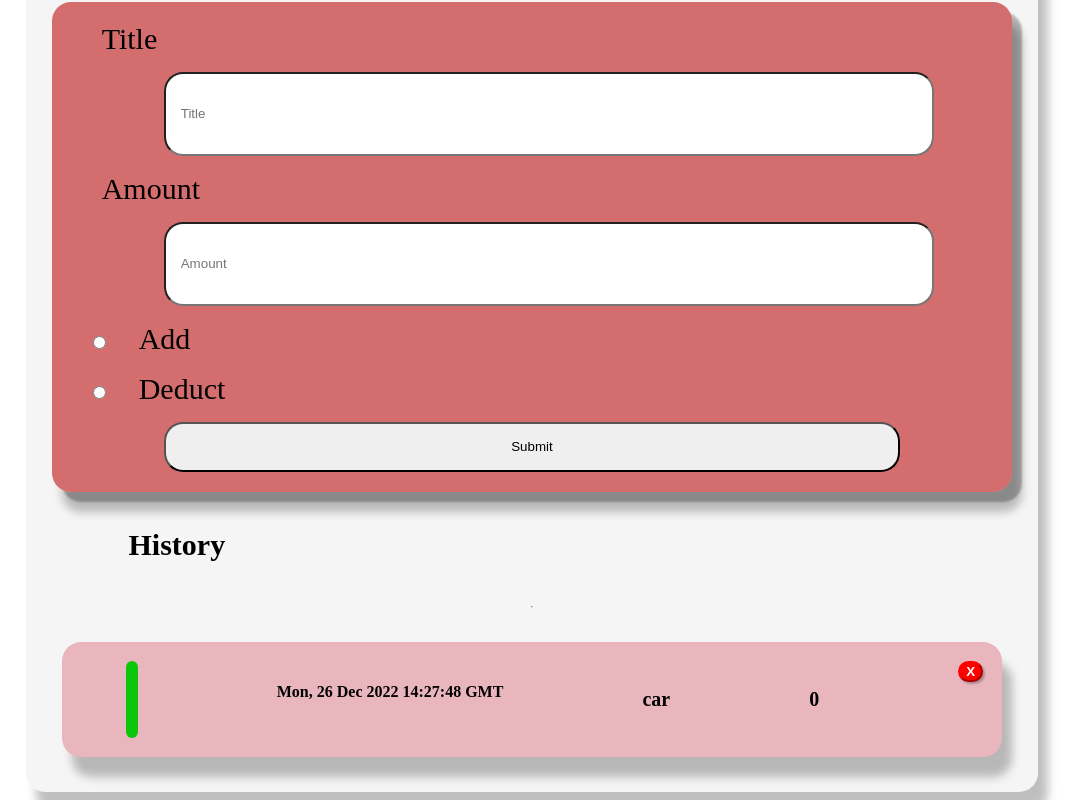
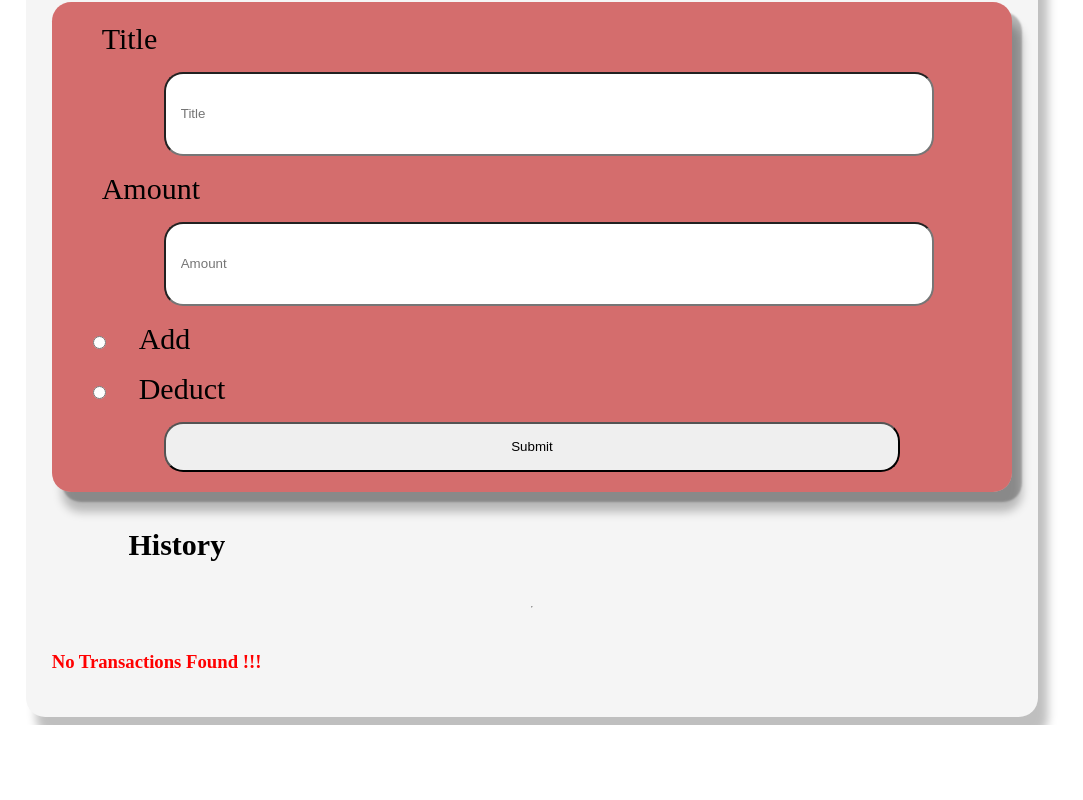
Before and after one commit to qasim29/expense-tracker, a React (Create React App) app: page / in a window 1280 px wide. Shown: the part 747-1547 px from the top of the page, without its empty margins (108-1191 px from the left). After the commit the page ends 1472 px from the top, so only its background shows below. Built offline with nearby package versions, Linux system fonts and the light colour scheme; the HTML template or start-up script is replaced by a standard one.

Commit message:
add, delete & status functionality added

```diff
--- a/src/App.js
+++ b/src/App.js
@@ -1,17 +1,17 @@
+import { useState } from "react";
 import "./styles/App.css";
 import StatsPanel from "./components/StatsPanel";
 import History from "./components/History";
 import AddTransaction from "./components/AddTransaction";
 import Card from "./components/Card";
-import { useState } from "react";
 
 const dummy_Expenses = [
-  {
-    id: "e1",
-    title: "car",
-    amount: 0,
-    date: null,
-  },
+  // {
+  //   id: "e1",
+  //   title: "car",
+  //   amount: 0,
+  //   date: null,
+  // },
 ];
 
 function App() {
@@ -19,9 +19,18 @@ function App() {
 
   const addExpense = (expense) => {
     setExpense((prevState) =>{
-      return [expense,...prevState];
+      const arr= [expense,...prevState];
+      console.log(arr);
+      return arr;
     });
-    console.log(expenses);
+  }
+  const deleteExpense=(id)=>{
+    setExpense((prevState)=>{
+      const ex=prevState.filter(obj => obj.id !== id)
+      console.log(ex);
+      return ex;
+    });
+
   }
 
   return (
@@ -43,7 +52,7 @@ function App() {
       </div>
 
       <div id="container4">
-        <History expenses={expenses}></History>
+        <History expenses={expenses} deleteExpense={deleteExpense}></History>
       </div>
     </Card>
   );
--- a/src/components/History.js
+++ b/src/components/History.js
@@ -2,6 +2,25 @@ import "../styles/History.css";
 import Transaction from "./Transaction";
 
 const History = (props) => {
+
+
+  let transactions = props.expenses.length === 0 && <h3 style={{color:"red"}}>No Transactions Found !!!</h3>
+
+  if(props.expenses.length > 0){
+    transactions = props.expenses.map((expenses) => (
+      <Transaction
+        key={expenses.id}
+        id={expenses.id}
+        title={expenses.title}
+        amount={expenses.amount}
+        status={expenses.status}
+        date={expenses.date}
+        deleteExpense={props.deleteExpense}
+      />
+    ))
+  }
+
+
   return (
     <div className="hContainer">
       <div>
@@ -9,14 +28,7 @@ const History = (props) => {
       </div>
       <hr></hr>
       <div>
-        {props.expenses.map((expenses) => (
-          <Transaction
-            title={expenses.title}
-            amount={expenses.amount}
-            status={expenses.status}
-            date={expenses.date}
-          />
-        ))}
+        {transactions}
       </div>
     </div>
   );
--- a/src/components/Transaction.js
+++ b/src/components/Transaction.js
@@ -1,21 +1,16 @@
 import "../styles/Transaction.css";
 import Card from "./Card";
-// import React, { useState } from "react";
+
 function Transaction(props) {
-  // const [title, setTitle] = useState(props.title);
-
   const clickHandler = () => {
-    // setTitle("twerrew");
-    // console.log(title);
-
-    // {/*  will use thid function to delete transaction */}
-
+    props.deleteExpense(props.id);
   };
 
+  let tstatus = props.status === "DEDUCT" ? "status-red" : "status-green";
 
   return (
     <Card className="transaction">
-      <div id="status"></div>
+      <div id={tstatus}></div>
 
       <div className="values">
         <h4 id="datek">{new Date().toUTCString().split("2023")[0]}</h4>
--- a/src/components/TransactionDetails.js
+++ b/src/components/TransactionDetails.js
@@ -11,10 +11,10 @@ const TransactionDetails = (props) => {
   const clickHandler = (event) => {
     event.preventDefault();
     const expense = {
-      id:Math.random().toString,
+      id:Math.random().toString(),
       title: enteredTitle,
       amount: enteredAmount,
-      Status: rBtn,
+      status: rBtn,
     }
 
     props.addExpense(expense);
@@ -66,7 +66,7 @@ const TransactionDetails = (props) => {
             value="ADD"
             onChange={RadioBtnHandler}
           />
-          <label for="html">Add</label>
+          <label >Add</label>
           <br></br>
         </div>
 
@@ -78,7 +78,7 @@ const TransactionDetails = (props) => {
             value="DEDUCT"
             onChange={RadioBtnHandler}
           />
-          <label for="css">Deduct</label>
+          <label >Deduct</label>
           <br></br>
         </div>
 
--- a/src/styles/Transaction.css
+++ b/src/styles/Transaction.css
@@ -20,13 +20,21 @@
     /* text-align: end; */
     /* flex:1; */
 }
-#status{
+#status-green{
     width: 2%;
     margin-left: 5%;
     flex:1;
     background-color: rgb(12, 198, 12);
     border-radius:2rem;
 }
+#status-red{
+    width: 2%;
+    margin-left: 5%;
+    flex:1;
+    background-color: red;
+    border-radius:2rem;
+}
+
 .button{
     background-color: red;
     color: white;
```
